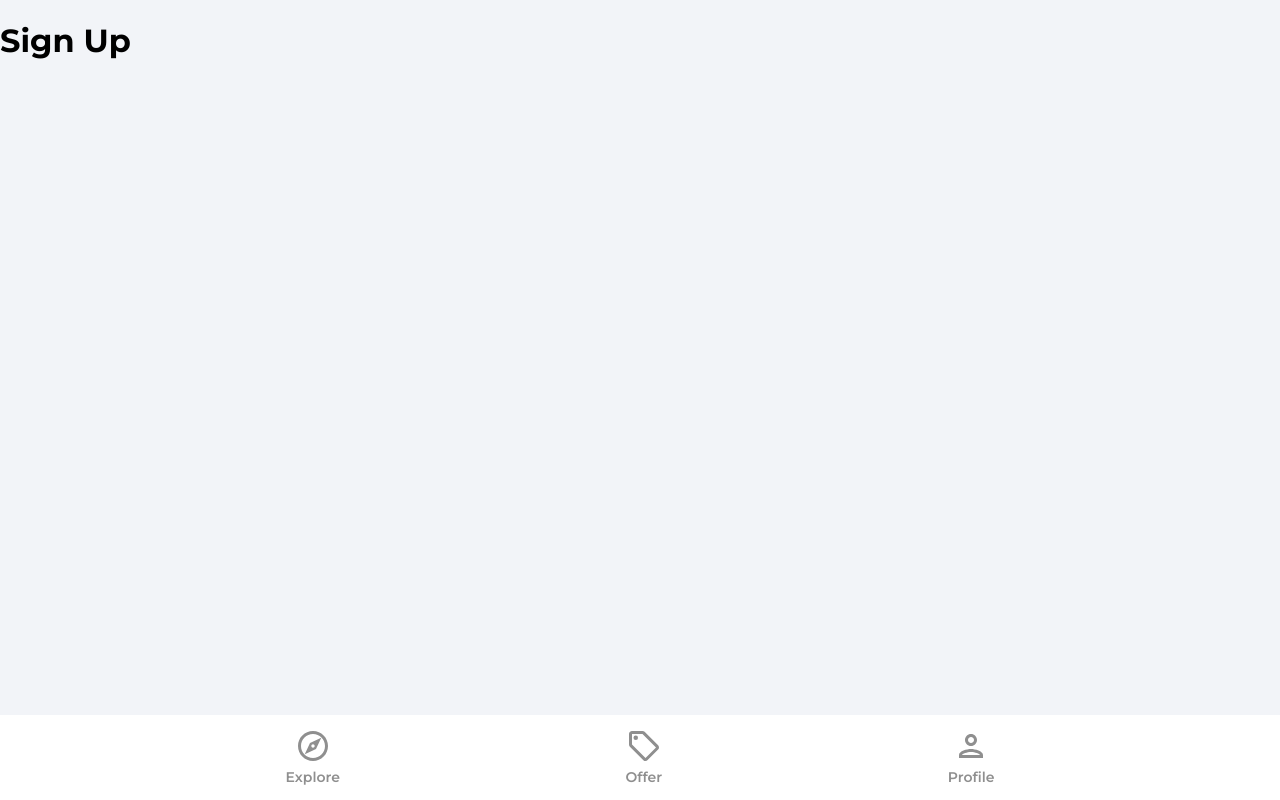
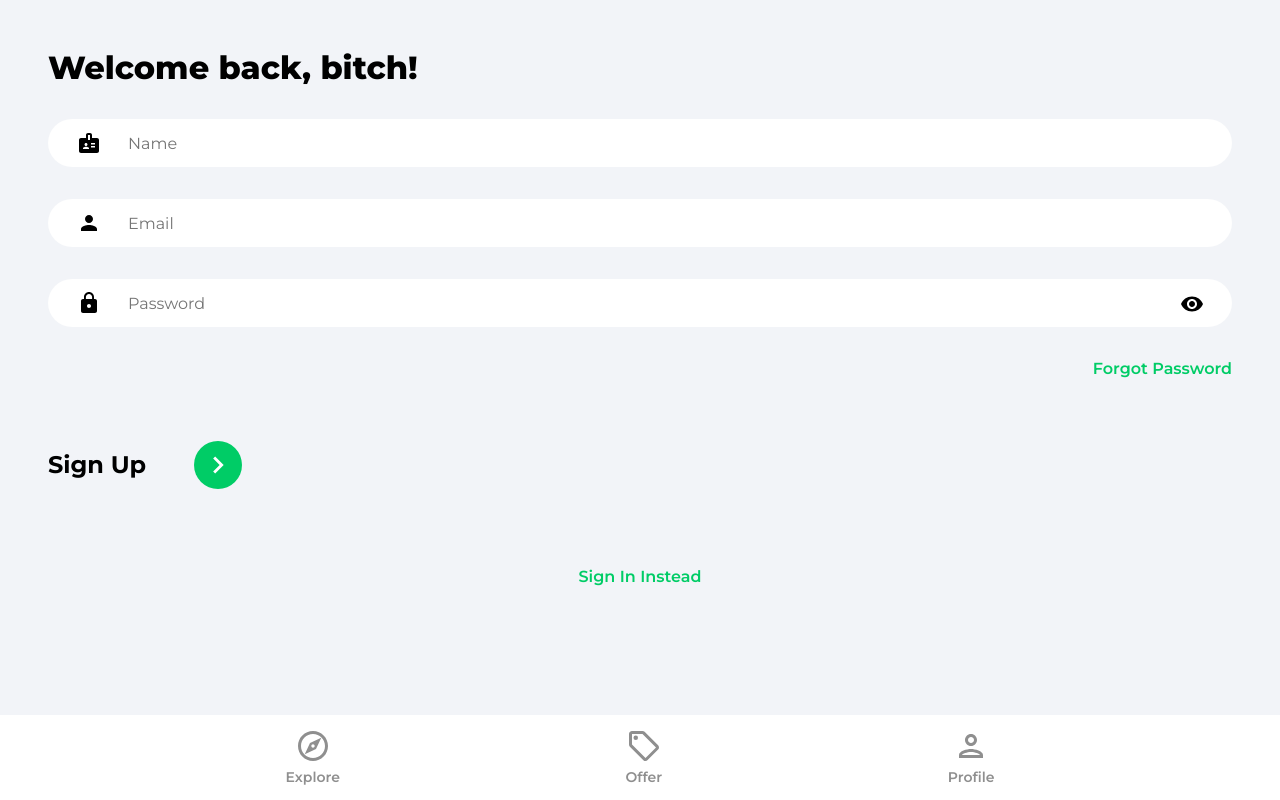
Before and after one commit to mikiasworash/house-mart, a React (Create React App) app: page /sign-up in a window 1280 px wide. Built offline with nearby package versions, Linux system fonts and the light colour scheme.

Commit message:
SignIn, Signout, & Profile Components

```diff
--- a/src/App.js
+++ b/src/App.js
@@ -1,4 +1,6 @@
 import { BrowserRouter as Router, Routes, Route } from "react-router-dom";
+import { ToastContainer } from "react-toastify";
+import "react-toastify/dist/ReactToastify.css";
 import Navbar from "./components/Navbar";
 import Explore from "./pages/Explore";
 import Offers from "./pages/Offers";
@@ -14,13 +16,14 @@
         <Routes>
           <Route path="/" element={<Explore />} />
           <Route path="/offers" element={<Offers />} />
-          <Route path="/profile" element={<SignIn />} />
+          <Route path="/profile" element={<Profile />} />
           <Route path="/sign-in" element={<SignIn />} />
           <Route path="/sign-up" element={<SignUp />} />
           <Route path="/" forgot-password element={<ForgotPassword />} />
         </Routes>
         <Navbar />
       </Router>
+      <ToastContainer />
     </>
   );
 }
--- a/src/pages/Profile.jsx
+++ b/src/pages/Profile.jsx
@@ -1,10 +1,100 @@
-import React from "react";
+import { getAuth, updateProfile } from "firebase/auth";
+import { updateDoc, doc } from "firebase/firestore";
+import { db } from "../firebase.config";
+import { useEffect, useState } from "react";
+import { useNavigate, Link } from "react-router";
+import { toast } from "react-toastify";
 
 function Profile() {
+  const auth = getAuth();
+
+  const [changeDetails, setChangeDetails] = useState(false);
+
+  const [formData, setFormData] = useState({
+    name: auth.currentUser.displayName,
+    email: auth.currentUser.email,
+  });
+
+  const { name, email } = formData;
+
+  const navigate = useNavigate();
+
+  const onLogout = () => {
+    auth.signOut();
+    navigate("/");
+  };
+
+  const onSubmit = async () => {
+    try {
+      if (auth.currentUser.displayName !== name) {
+        // Update display name in firebase
+        await updateProfile(auth.currentUser, {
+          displayName: name,
+        });
+
+        // Update in firestore
+        const userRef = doc(db, "users", auth.currentUser.uid);
+        await updateDoc(userRef, {
+          name: name,
+        });
+      }
+    } catch (error) {
+      toast.error("Could not update profile details");
+    }
+  };
+
+  const onChange = (e) => {
+    setFormData((prevState) => ({
+      ...prevState,
+      [e.target.id]: e.target.value,
+    }));
+  };
+
   return (
-    <>
-      <h1>Profile</h1>
-    </>
+    <div className="profile">
+      <header className="profileHeader">
+        <p className="pageHeader">My Profile</p>
+        <button className="logOut" type="button" onClick={onLogout}>
+          Log Out
+        </button>
+      </header>
+
+      <main>
+        <div className="profileDetailsHeader">
+          <p className="profileDetailsText">Personal Details</p>
+          <p
+            className="changePersonalDetails"
+            onClick={() => {
+              changeDetails && onSubmit();
+              setChangeDetails((prevState) => !prevState);
+            }}
+          >
+            {changeDetails ? "done" : "change"}
+          </p>
+        </div>
+
+        <div className="profileCard">
+          <form>
+            <input
+              type="text"
+              id="name"
+              className={!changeDetails ? "profileName" : "profileNameActive"}
+              disabled={!changeDetails}
+              value={name}
+              onChange={onChange}
+            />
+            <input
+              type="text"
+              id="email"
+              className={!changeDetails ? "profileEmail" : "profileEmailActive"}
+              disabled={!changeDetails}
+              value={email}
+              onChange={onChange}
+            />
+          </form>
+        </div>
+      </main>
+    </div>
   );
 }
 
--- a/src/pages/SignIn.jsx
+++ b/src/pages/SignIn.jsx
@@ -1,9 +1,100 @@
-import React from "react";
+import { useState } from "react";
+import { Link, useNavigate } from "react-router-dom";
+import { getAuth, signInWithEmailAndPassword } from "firebase/auth";
+import { ReactComponent as ArrowRightIcon } from "../assets/svg/keyboardArrowRightIcon.svg";
+import visibilityIcon from "../assets/svg/visibilityIcon.svg";
+import { toast } from "react-toastify";
 
 function SignIn() {
+  const [showPassword, setShowPassword] = useState(false);
+  const [formData, setFormData] = useState({
+    email: "",
+    password: "",
+  });
+  const { email, password } = formData;
+
+  const navigate = useNavigate();
+
+  const onChange = (e) => {
+    setFormData((prevState) => ({
+      ...prevState,
+      [e.target.id]: e.target.value,
+    }));
+  };
+
+  const onSubmit = async (e) => {
+    e.preventDefault();
+
+    try {
+      const auth = getAuth();
+
+      const userCredential = await signInWithEmailAndPassword(
+        auth,
+        email,
+        password
+      );
+
+      if (userCredential.user) {
+        navigate("/");
+      }
+    } catch (error) {
+      toast.error("Bad User Credentials");
+    }
+  };
+
   return (
     <>
-      <h1>Sign In</h1>
+      <div className="pageContainer">
+        <header>
+          <p className="pageHeader">Welcome back, bitch!</p>
+        </header>
+
+        <main>
+          <form onSubmit={onSubmit}>
+            <input
+              type="email"
+              className="emailInput"
+              placeholder="Email"
+              id="email"
+              value={email}
+              onChange={onChange}
+            />
+            <div className="passwordInputDiv">
+              <input
+                type={showPassword ? "text" : "password"}
+                className="passwordInput"
+                placeholder="Password"
+                id="password"
+                value={password}
+                onChange={onChange}
+              />
+              <img
+                src={visibilityIcon}
+                alt="show password"
+                className="showPassword"
+                onClick={() => setShowPassword((prevState) => !prevState)}
+              />
+            </div>
+
+            <Link to="/forgot-password" className="forgotPasswordLink">
+              Forgot Password
+            </Link>
+
+            <div className="signInBar">
+              <p className="signInText">Sign In</p>
+              <button className="signInButton">
+                <ArrowRightIcon fill="#ffffff" width="34px" height="34px" />
+              </button>
+            </div>
+          </form>
+
+          {/* Google OAuth */}
+
+          <Link to="/sign-up" className="registerLink">
+            Sign Up Instead
+          </Link>
+        </main>
+      </div>
     </>
   );
 }
--- a/src/pages/SignUp.jsx
+++ b/src/pages/SignUp.jsx
@@ -1,9 +1,124 @@
-import React from "react";
+import { useState } from "react";
+import { Link, useNavigate } from "react-router-dom";
+import {
+  getAuth,
+  createUserWithEmailAndPassword,
+  updateProfile,
+} from "firebase/auth";
+import { setDoc, doc, serverTimestamp } from "firebase/firestore";
+import { db } from "../firebase.config";
+import { ReactComponent as ArrowRightIcon } from "../assets/svg/keyboardArrowRightIcon.svg";
+import visibilityIcon from "../assets/svg/visibilityIcon.svg";
+import { toast } from "react-toastify";
 
 function SignUp() {
+  const [showPassword, setShowPassword] = useState(false);
+  const [formData, setFormData] = useState({
+    name: "",
+    email: "",
+    password: "",
+  });
+  const { name, email, password } = formData;
+
+  const navigate = useNavigate();
+
+  const onChange = (e) => {
+    setFormData((prevState) => ({
+      ...prevState,
+      [e.target.id]: e.target.value,
+    }));
+  };
+
+  const onSubmit = async (e) => {
+    e.preventDefault();
+
+    try {
+      const auth = getAuth();
+
+      const userCredential = await createUserWithEmailAndPassword(
+        auth,
+        email,
+        password
+      );
+      const user = userCredential.user;
+
+      updateProfile(auth.currentUser, {
+        displayName: name,
+      });
+
+      const formDataCopy = { ...formData };
+      delete formDataCopy.password;
+      formDataCopy.timestamp = serverTimestamp();
+
+      await setDoc(doc(db, "users", user.uid), formDataCopy);
+
+      navigate("/");
+    } catch (error) {
+      toast.error("Something went wrong!");
+    }
+  };
+
   return (
     <>
-      <h1>Sign Up</h1>
+      <div className="pageContainer">
+        <header>
+          <p className="pageHeader">Welcome back, bitch!</p>
+        </header>
+
+        <main>
+          <form onSubmit={onSubmit}>
+            <input
+              type="text"
+              className="nameInput"
+              placeholder="Name"
+              id="name"
+              value={name}
+              onChange={onChange}
+            />
+            <input
+              type="email"
+              className="emailInput"
+              placeholder="Email"
+              id="email"
+              value={email}
+              onChange={onChange}
+            />
+            <div className="passwordInputDiv">
+              <input
+                type={showPassword ? "text" : "password"}
+                className="passwordInput"
+                placeholder="Password"
+                id="password"
+                value={password}
+                onChange={onChange}
+              />
+              <img
+                src={visibilityIcon}
+                alt="show password"
+                className="showPassword"
+                onClick={() => setShowPassword((prevState) => !prevState)}
+              />
+            </div>
+
+            <Link to="/forgot-password" className="forgotPasswordLink">
+              Forgot Password
+            </Link>
+
+            <div className="signUpBar">
+              <p className="signUpText">Sign Up</p>
+              <button className="signUpButton">
+                <ArrowRightIcon fill="#ffffff" width="34px" height="34px" />
+              </button>
+            </div>
+          </form>
+
+          {/* Google OAuth */}
+
+          <Link to="/sign-in" className="registerLink">
+            Sign In Instead
+          </Link>
+        </main>
+      </div>
     </>
   );
 }
```
